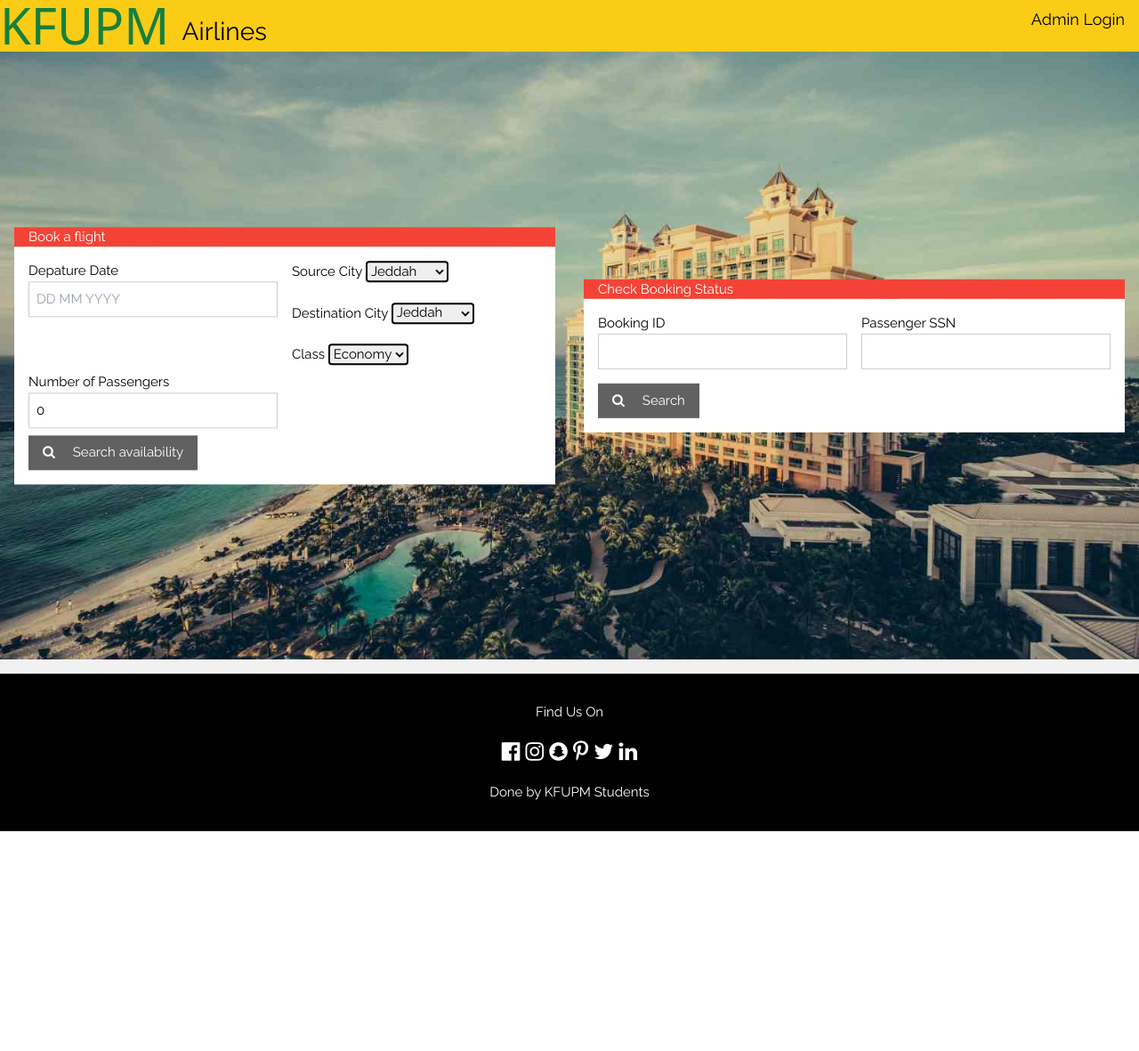
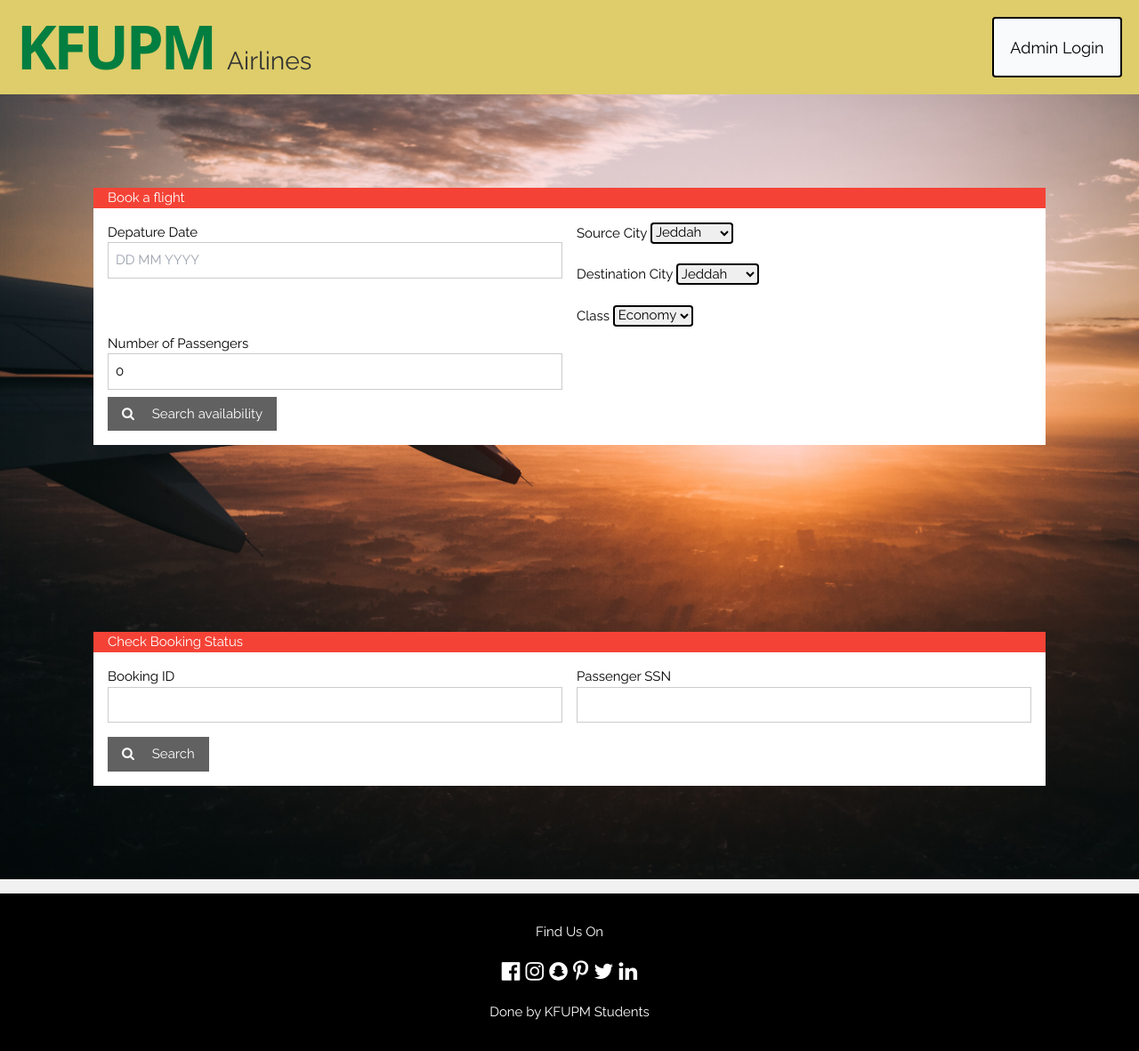
Before and after one commit to ammar-faifi/ics324, a Django app: page /flight/ in a window 1280 px wide. Shown: the whole page at 89% size. Before the commit the page ends 934 px from the top, so only its background shows below. Run offline with Django 4.2, Linux system fonts and the light colour scheme; some libraries are stand-ins or nearby versions.

Commit message:
editing home page

```diff
--- a/flight/templates/flight/index.html
+++ b/flight/templates/flight/index.html
@@ -1,17 +1,9 @@
 {% extends 'base.html' %} {% load static %} {% block content %}
-<header class="w3-display-container w3-content" style="max-width: 1500px">
-  <img
-    class="w3-image"
-    src="{% static 'hotel.jpg' %}"
-    alt="The Hotel"
-    style="min-width: 1000px"
-    width="1500"
-    height="800"
-  />
-  <!--
+<div class="bg-[url('{% static 'airplane.jpg' %}')] bg-scroll	bg-cover	">
+ <!--
     Book a flight
   -->
-  <div class="w3-display-left w3-padding w3-col l6 m8">
+  <div class="p-28">
     <div class="w3-container w3-red">
       <h2>Book a flight</h2>
     </div>
@@ -87,7 +79,7 @@
     </div>
   </div>
   <!-- Check Booking -->
-  <div class="w3-display-right w3-padding w3-col l6 m8">
+  <div class="p-28">
     <div class="w3-container w3-red">
       <h2>Check Booking Status</h2>
     </div>
@@ -120,5 +112,7 @@
       </form>
     </div>
   </div>
-</header>
+</div>
+
+
 {% endblock content %}
--- a/templates/base.html
+++ b/templates/base.html
@@ -31,13 +31,19 @@
   </head>
   <body class="w3-light-grey">
     <!-- Navigation Bar -->
-    <div class="w3-bar w3-large bg-yellow-400">
+    <div class="w3-bar w3-large bg-[#decd6a] p-5">
       <a href="/" class="w3-mobile text-6xl">
-        <span class="font-sans text-green-700">KFUPM</span>
-        <span class="text-3xl align-middle">Airlines</span>
+        <h1
+          class="font-sans tracking-tighter font-bold inline text-7xl text-[#027e40]"
+        >
+          KFUPM
+        </h1>
+        <h2 class="text-3xl inline text-[#333333]">Airlines</h2>
       </a>
 
-      <a href="/admin" class="w3-bar-item w3-button w3-right w3-mobile"
+      <a
+        href="/admin"
+        class="w3-button w3-right w3-mobile p-5 rounded border-2 bg-slate-50 border-solid"
         >Admin Login</a
       >
     </div>
```
Also changed, not shown: static/airplane.jpg (added).
